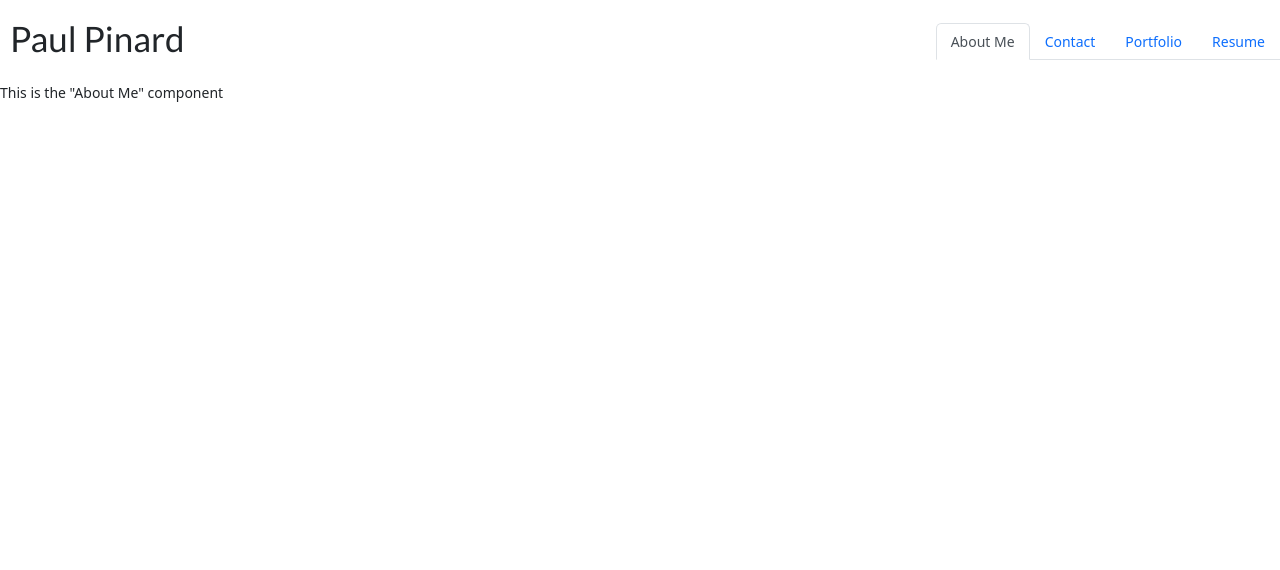
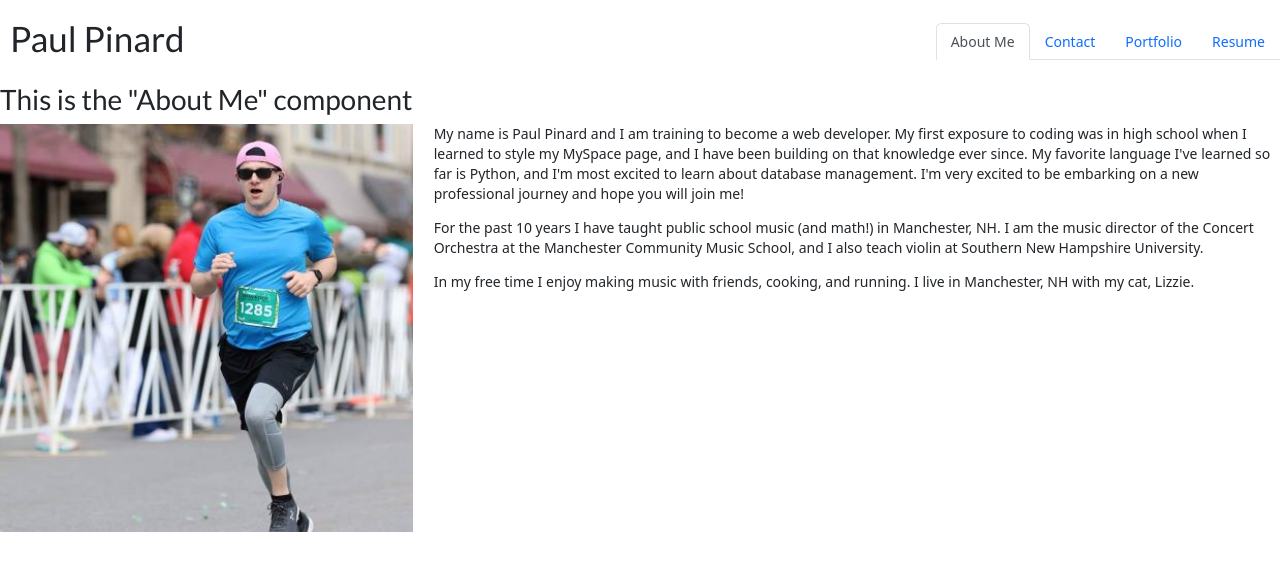
Before and after one commit to pikaypi/pinard-react-portfolio, a React (Create React App) app: page / in a window 1280 px wide. Shown: the top 570 px of the page. Built offline with nearby package versions, Linux system fonts and the light colour scheme.

Commit message:
initial format and content for about me

```diff
--- a/src/components/pages/AboutMe.js
+++ b/src/components/pages/AboutMe.js
@@ -1,7 +1,21 @@
 import React from 'react';
+import picture from '../../images/profile-picture.jpg';
+
 
 function AboutMe() {
-  return <p>This is the "About Me" component</p>
+  return (
+    <div>
+      <h2>This is the "About Me" component</h2>
+      <div className='row'>
+        <img src={picture} alt='Me running my first half marathon' className='col-4'/>
+        <div className='col-8'>
+          <p>My name is Paul Pinard and I am training to become a web developer. My first exposure to coding was in high school when I learned to style my MySpace page, and I have been building on that knowledge ever since. My favorite language I've learned so far is Python, and I'm most excited to learn about database management. I'm very excited to be embarking on a new professional journey and hope you will join me!</p>
+          <p>For the past 10 years I have taught public school music (and math!) in Manchester, NH. I am the music director of the Concert Orchestra at the Manchester Community Music School, and I also teach violin at Southern New Hampshire University.</p>
+          <p>In my free time I enjoy making music with friends, cooking, and running. I live in Manchester, NH with my cat, Lizzie.</p>
+        </div>
+      </div>
+    </div>
+  )
 }
 
 export default AboutMe;
```
